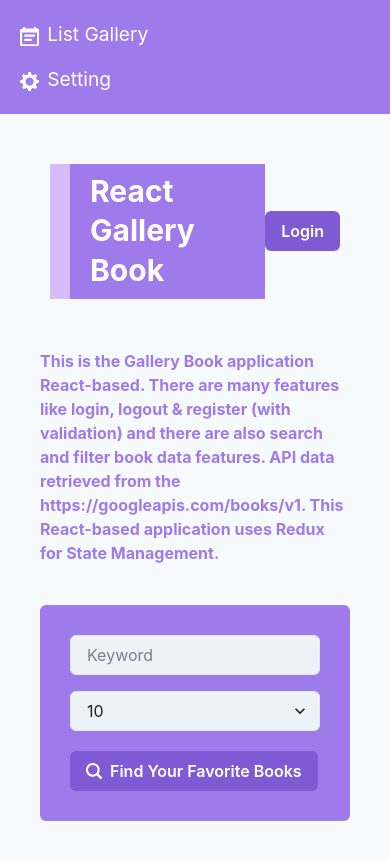
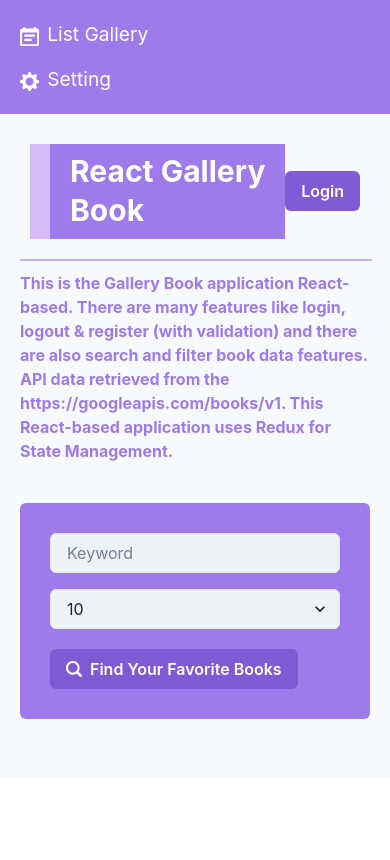
Before and after one commit to dwiiipoetra/react-gallery-book, a React (Vite) app: page / in a window 390 px wide. Shown: the top 860 px of the page. Built offline with nearby package versions, Linux system fonts and the light colour scheme.

Commit message:
fixing responsive styles

```diff
--- a/src/components/bookCard/index.jsx
+++ b/src/components/bookCard/index.jsx
@@ -36,10 +36,20 @@ const BookCard = ( { smallThumbnail, title, subtitle, publisher, authors, previe
     <CardFooter>
       <ButtonGroup spacing='2'>
         <Button variant='outline' colorScheme='purple' leftIcon={<ViewIcon/>}>
-          Open Here
+          <Text
+            fontSize={{ base: 'xs'}}
+          >
+            Open Here
+          </Text>
         </Button>
         <Button variant='solid' colorScheme='purple' leftIcon={<ExternalLinkIcon/>}>
-          <NavLink to={previewLink}>Read More</NavLink>
+          <NavLink to={previewLink}>
+            <Text
+              fontSize={{ base: 'xs'}}
+            >
+              Read More
+            </Text>
+          </NavLink>
         </Button>
       </ButtonGroup>
     </CardFooter>
--- a/src/components/menu/index.jsx
+++ b/src/components/menu/index.jsx
@@ -1,4 +1,4 @@
-import { Flex, Spacer, Box, HStack, Avatar, Heading, Text, Button } from "@chakra-ui/react";
+import { Flex, Spacer, Box, HStack, Avatar, AvatarBadge, Heading, Text, Button, Divider } from "@chakra-ui/react";
 import React from "react";
 import { Link } from "react-router-dom";
 import { useDispatch, useSelector } from "react-redux";
@@ -13,13 +13,17 @@ const Menu = () => {
 
   return (
     <>
-      <Flex as="nav" p="10px" mb="40px" alignItems="center">
+      <Flex as="nav" p="10px" alignItems="center">
         <Heading as="h1" bg="purple.400" borderLeft="20px solid" borderColor="purple.200" color="white" pl="20px" pr="10px" py="8px">React Gallery Book</Heading>
         <Spacer/>
         <HStack spacing="20px">
           {user ? (
             <>
-              <Avatar name="Dwi Putra" bg="purple.400"/>
+              <Avatar name="Dwi Putra" bg="purple.400">
+                <AvatarBadge width="1.3em" bg="purple.400">
+                  <Text fontSize="xs" color="white">3</Text>
+                </AvatarBadge>
+              </Avatar>
               <Text>{user.email}</Text>
               <Button colorScheme="purple">
                 <Link
@@ -41,6 +45,8 @@ const Menu = () => {
           )}
         </HStack>
       </Flex>
+
+      <Divider my="10px" border="1px solid" borderColor="purple.400"/>
       {/* <Flex bg="gray.200" justify="space-between" wrap="wrap" gap="2">
         <Box w="150px" h="50px" bg="red">Column 1</Box>
         <Box w="150px" h="50px" bg="red">Column 2</Box>
--- a/src/pages/home/index.jsx
+++ b/src/pages/home/index.jsx
@@ -98,7 +98,7 @@ const Home = () => {
           as="main"
           // tampilan mobile akan fullwidth, large akan 4/6, xl akan 5/6
           colSpan={{ base: 6, lg: 4, xl: 5 }}
-          p="40px"
+          p="20px"
         >
           <Menu />
           <Text color="purple.400" fontWeight="bold">
@@ -145,7 +145,10 @@ const Home = () => {
             </Form>
           </Box>
 
-          <SimpleGrid spacing={10} minChildWidth="300px">
+          {/* <SimpleGrid spacing={10} minChildWidth="300px"> */}
+          {/* <SimpleGrid spacing={10} columns={{base: 1, sm: 2, md: 2, xl: 3}}> */}
+          <SimpleGrid spacing={10} templateColumns={{ base: 'repeat(1, 1fr)', md: 'repeat(2, 1fr)', xl: 'repeat(3, 1fr)' }}>
+
             {/* {user ? ( */}
             { handleCards() }
             {/* ) : ('')} */}
```
